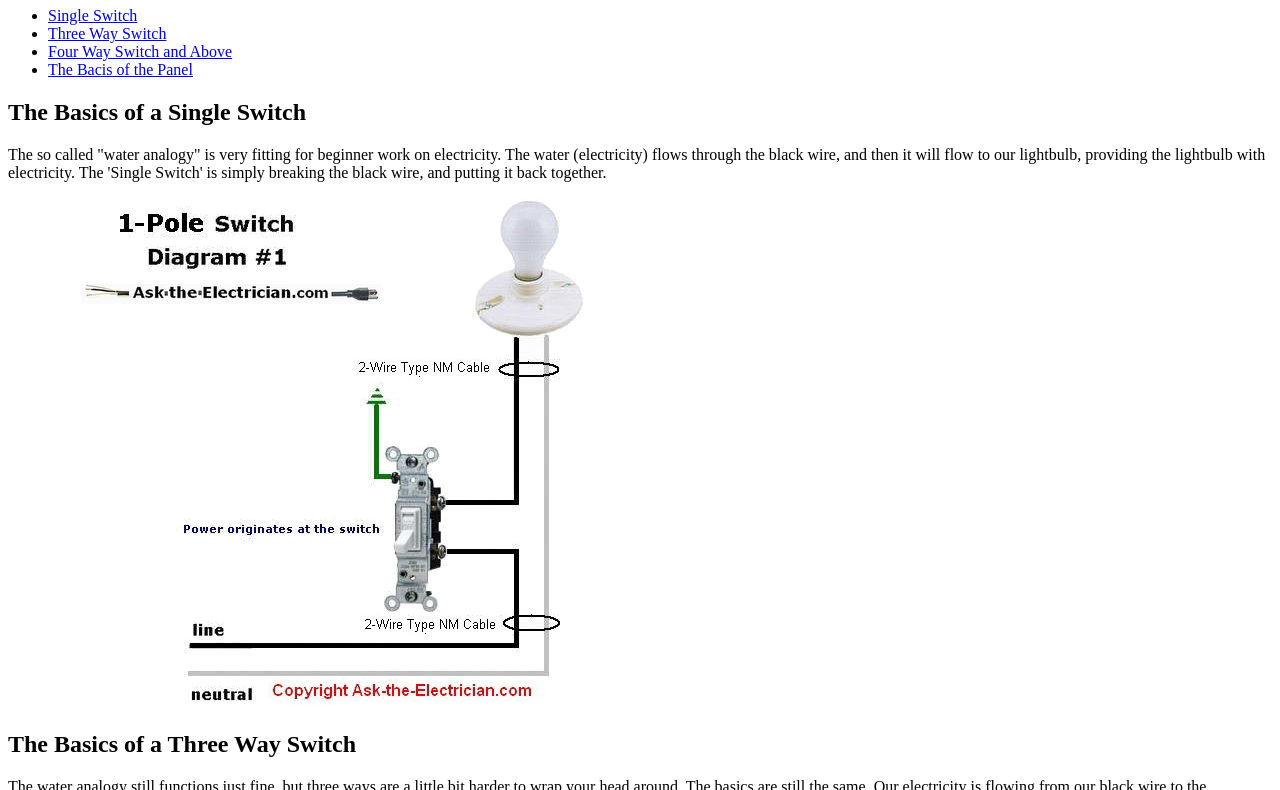
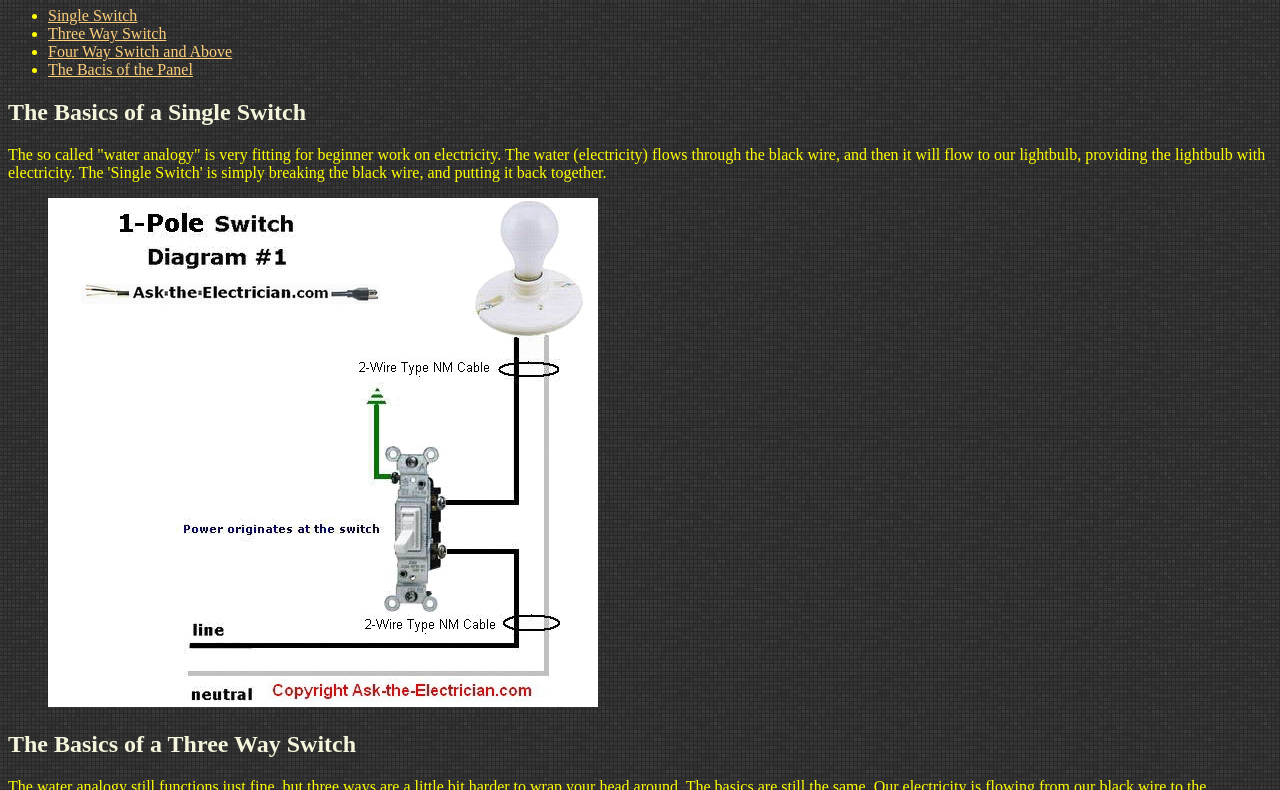
Before and after one commit to KC-LC101-June-22/js-assignment-4-html-me-something-k00laid2, a website: page index.html in a window 1280 px wide. Shown: the part 73-863 px from the top of the page. Drawn offline with Linux system fonts and the light colour scheme.

Commit message:
i think im all done

```diff
--- a/index.html
+++ b/index.html
@@ -2,6 +2,7 @@
 <html>
    <head>
       <title>k00laid's HTML project!</title>
+      <link rel="stylesheet" type="text/css" href="styles.css">
    </head>
    <body>
       <!-- Write your HTML in this file! -->
--- a/styles.css
+++ b/styles.css
@@ -1 +1,20 @@
 /* Write your CSS here! */
+h2 {
+    color:beige
+}
+
+header {
+    color: yellow
+}
+
+p {
+    color: yellow
+}
+
+body {
+    background-image: url('images/bg.jpg');
+  }
+
+a {
+    color: rgb(252, 206, 122)
+}
```
Also changed, not shown: images/bg.jpg (added).
